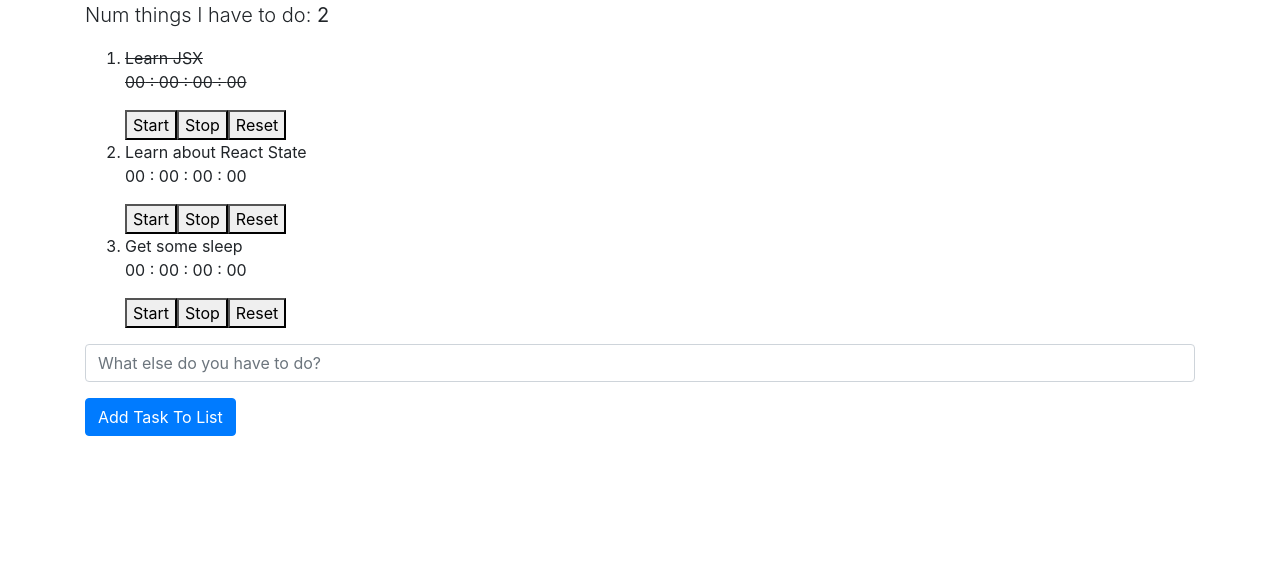
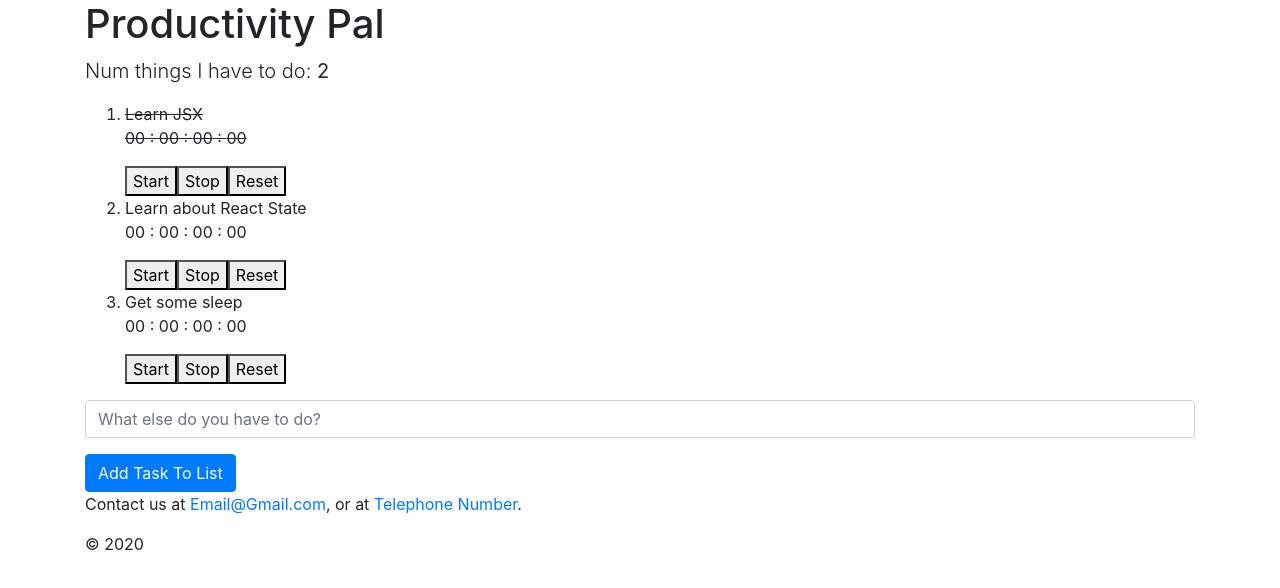
Before and after one commit to ssexton1/productivity-pal-react-app, a React (Create React App) app: page / in a window 1280 px wide. Shown: the top 588 px of the page. Built offline with nearby package versions, Linux system fonts and the light colour scheme.

Commit message:
start of react router dom

```diff
--- a/package.json
+++ b/package.json
@@ -9,6 +9,7 @@
     "bootstrap": "^4.5.3",
     "react": "^17.0.1",
     "react-dom": "^17.0.1",
+    "react-router-dom": "^5.2.0",
     "react-scripts": "4.0.1",
     "web-vitals": "^0.2.4"
   },
--- a/src/App.js
+++ b/src/App.js
@@ -1,8 +1,7 @@
 import TaskList from './Tasks'
-import { AddTaskForm } from './TaskForms'
 import { useState } from 'react'
 import React from 'react'
-// import { Route, Switch, Redirect} from 'react-router-dom';
+import { Route, Switch, Redirect} from 'react-router-dom';
 
 function App(props) {
 
@@ -40,11 +39,18 @@ function App(props) {
 
   return (
     <div className="container">
-      <p className="lead">
-        Num things I have to do: <strong>{incompleteArray.length}</strong>
-      </p>
-      <TaskList tasks={tasks} whatToDoWhenClicked={toggleTaskCompletion}/>
-      <AddTaskForm addTaskCallback={addTask}/>
+      <header>
+        <h1 className="pageTitle">Productivity Pal</h1>
+      </header>
+
+      <TaskList tasks={tasks} length={incompleteArray.length} addTaskCallback={addTask} whatToDoWhenClicked={toggleTaskCompletion}/>
+
+      <footer>
+        <address>
+          Contact us at <a href="Email@Gmail.com">Email@Gmail.com</a>, or at <a href="tel:866-588-0569">Telephone Number</a>.
+        </address>
+        <p>&copy; 2020</p>
+      </footer>
     </div>
   );
 
--- a/src/Tasks.js
+++ b/src/Tasks.js
@@ -1,5 +1,6 @@
 import React, { useState } from 'react'
 import TimerComponent from './Timer'
+import { AddTaskForm } from './TaskForms'
 
 export function Task(props) {
     const theTask = props.task
@@ -35,8 +36,16 @@ export default function TaskList(props) {
     })
 
     return(
-        <ol>
-            {taskComponents}
-        </ol>
+        <div>
+            <p className="lead">
+                Num things I have to do: <strong>{props.length}</strong>
+            </p>
+            <ol>
+                {taskComponents}
+            </ol>
+
+            <AddTaskForm addTaskCallback={props.addTaskCallback}/>
+
+        </div>
     );
 }
--- a/src/index.js
+++ b/src/index.js
@@ -4,7 +4,7 @@ import 'bootstrap/dist/css/bootstrap.css';
 import './index.css';
 import App from './App';
 // import firebase from 'firebase/app';
-// import { BrowserRouter } from 'react-router-dom';
+import { BrowserRouter } from 'react-router-dom';
 
 const SAMPLE_TASKS = [
     {id:1, description:'Learn JSX', complete:true},
@@ -12,4 +12,4 @@ const SAMPLE_TASKS = [
     {id:3, description:'Get some sleep', complete:false}
 ];
 
-ReactDOM.render(<App tasks={SAMPLE_TASKS}/>, document.getElementById('root'));
+ReactDOM.render(<BrowserRouter><App tasks={SAMPLE_TASKS}/></BrowserRouter>, document.getElementById('root'));
```
Also changed, not shown: 2 other files (tests, documents, lock files or other folders).
